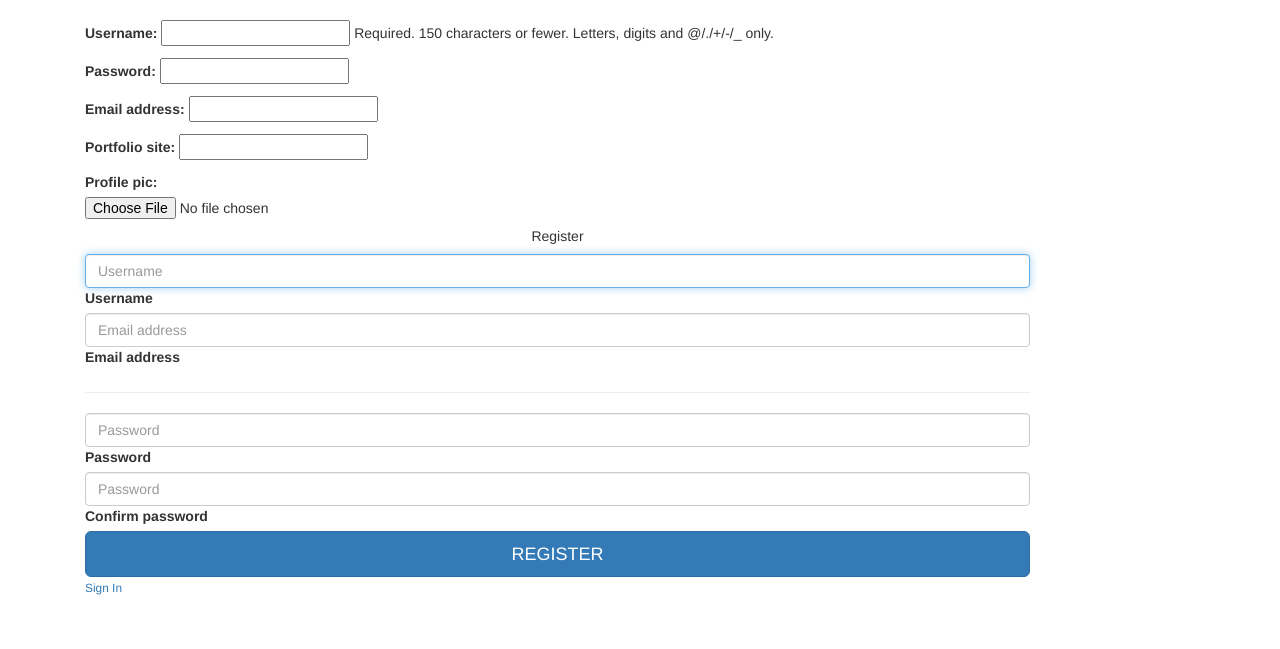
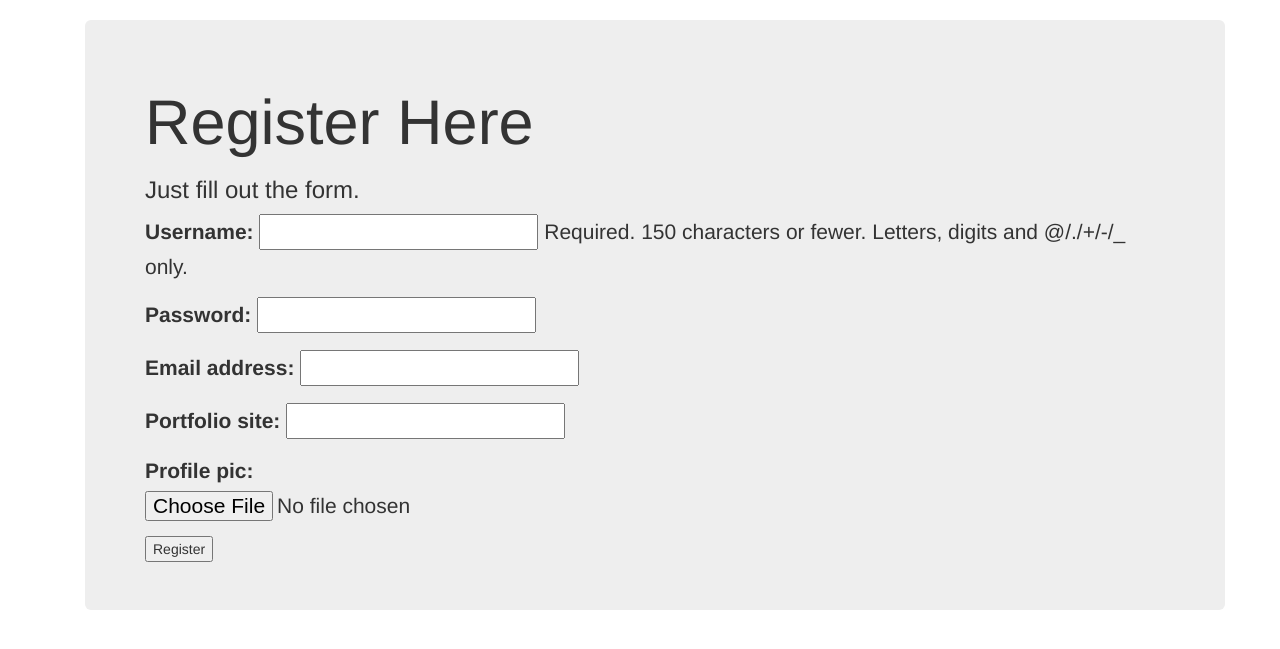
Before and after one commit to chelsealo/studybuddy, a Django app: page /dappx/register/ in a window 1280 px wide. Shown: the part 51-700 px from the top of the page. Run offline with Django 3.2, Linux system fonts and the light colour scheme; some libraries are stand-ins or nearby versions.

Commit message:
initial commit

```diff
--- a/studybuddy/templates/dappx/registration.html
+++ b/studybuddy/templates/dappx/registration.html
@@ -1,29 +1,40 @@
 {% extends "dappx/base.html" %}
 {% load staticfiles %}
 {% block body_block %}
-<head>
-<link rel="stylesheet" type="text/css" href="style.css">
-</head>
-
-  <body>
   <div class="container">
+    <div class="jumbotron">
       {% if registered %}
         <h1>Thank you for registering!</h1>
       {% else %}
+        <h1>Register Here</h1>
+        <h3>Just fill out the form.</h3>
+<form enctype="multipart/form-data" method="POST">
+          {% csrf_token %}
+          {{ user_form.as_p }}
+          {{ profile_form.as_p }}
+          <input type="submit" name="" value="Register">
+        </form>
+
+      {% endif %}
+    </div>
+  </div>
+{% endblock %}
+
+
+<!-- this is the template I tried to use but idk how
+  This snippet uses Font Awesome 5 Free as a dependency. You can download it at fontawesome.io! -->
+
+<!-- <body>
+  <div class="container">
     <div class="row">
       <div class="col-lg-10 col-xl-9 mx-auto">
         <div class="card card-signin flex-row my-5">
-            <div class="card-img-left d-none d-md-flex">
+          <div class="card-img-left d-none d-md-flex"> -->
              <!-- Background image for card set in CSS! -->
-            </div>
+          <!-- </div>
           <div class="card-body">
-              {% csrf_token %}
-              {{ user_form.as_p }}
-              {{ profile_form.as_p }}
-
-              <!-- this is the bootstrap template idk how to get it to work w the user_form.as_p and profile_form.as_p, also the style.css isn't importing..? -->
             <h5 class="card-title text-center">Register</h5>
-              <form class="form-signin" enctype="multipart/form-data" method="POST">
+            <form class="form-signin">
               <div class="form-label-group">
                 <input type="text" id="inputUserame" class="form-control" placeholder="Username" required autofocus>
                 <label for="inputUserame">Username</label>
@@ -45,16 +56,4 @@
                 <input type="password" id="inputConfirmPassword" class="form-control" placeholder="Password" required>
                 <label for="inputConfirmPassword">Confirm password</label>
               </div>
-
-                <button class="btn btn-lg btn-primary btn-block text-uppercase" type="submit">Register</button>
-                <a class="d-block text-center mt-2 small" href="#">Sign In</a>
-
-              </form>
-              {% endif %}
-            </div>
-          </div>
-        </div>
-      </div>
-    </div>
-  </body>
-  {% endblock %}
+ -->
```
Also changed, not shown: studybuddy/db.sqlite3, 3 other files. Lines whose indentation alone changed are shown as unchanged.
